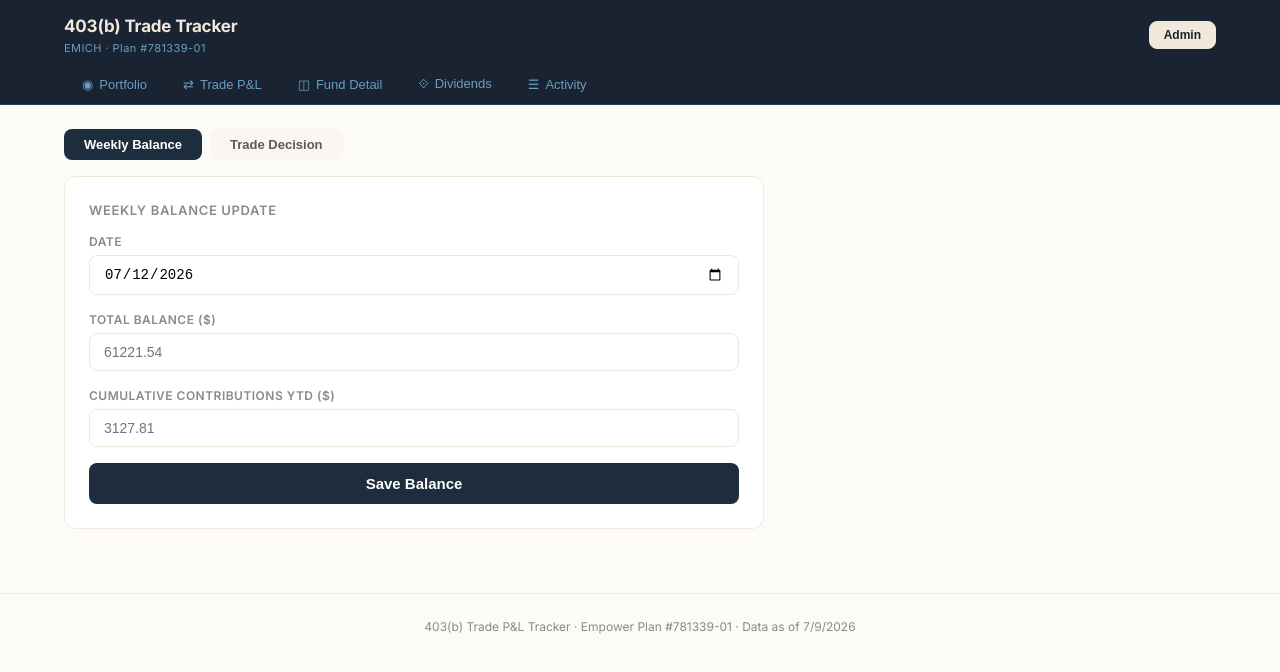
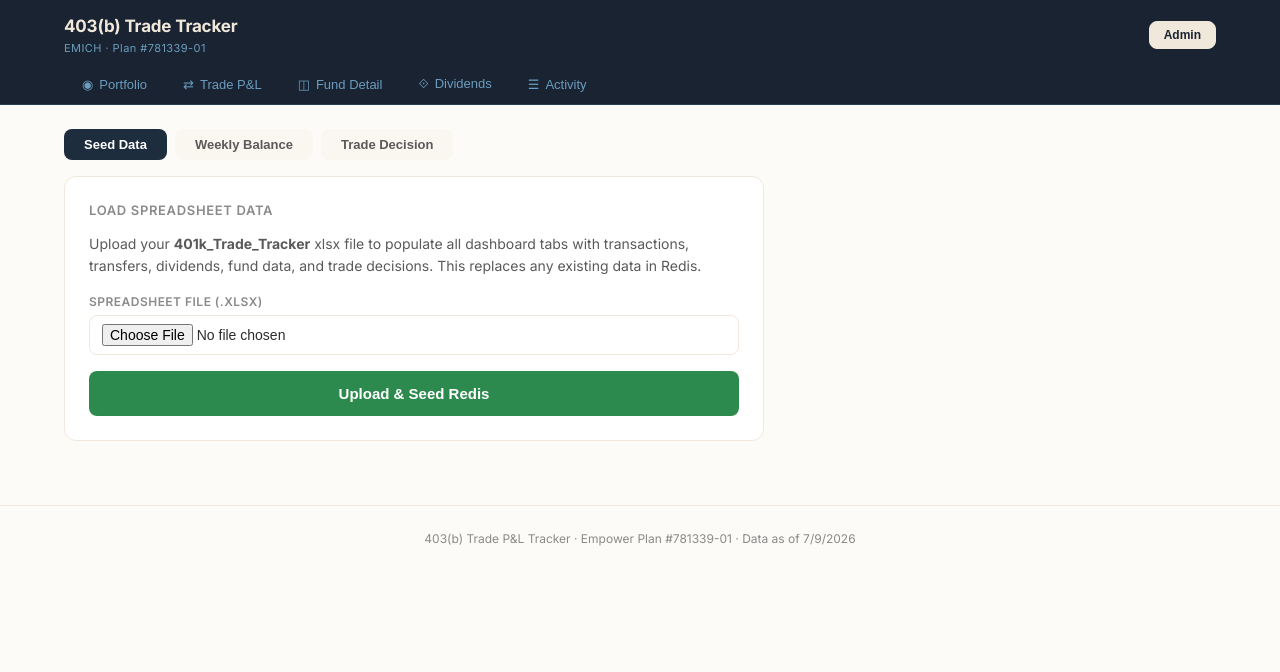
Before and after one commit to Jamesm2009/trade-tracker, a Next.js app: page / in a window 1280 px wide. Both pictures are taken after a click on the button "Admin". Shown: the top 672 px of the page. Built offline with nearby package versions, Linux system fonts and the light colour scheme; no server answers; the database is empty.

Commit message:
Update AdminTab.js

```diff
--- a/src/components/AdminTab.js
+++ b/src/components/AdminTab.js
@@ -1,28 +1,28 @@
 'use client';
-
-import { useState } from 'react';
+import { useState, useRef } from 'react';
 
 export default function AdminTab({ data, onRefresh }) {
-  const [activeForm, setActiveForm] = useState('balance');
+  const [activeForm, setActiveForm] = useState('seed');
   const [status, setStatus] = useState(null);
   const [loading, setLoading] = useState(false);
+  const fileRef = useRef(null);
 
-  // Balance form
-  const [balDate, setBalDate] = useState(new Date().toISOString().split('T')[0]);
-  const [balAmount, setBalAmount] = useState('');
-  const [balContribs, setBalContribs] = useState('');
+  // Balance form state
+  const [balDate, setBD] = useState(new Date().toISOString().split('T')[0]);
+  const [balAmt, setBA] = useState('');
+  const [balC, setBC] = useState('');
 
-  // Trade form
-  const [tradeNum, setTradeNum] = useState('');
-  const [tradeDate, setTradeDate] = useState(new Date().toISOString().split('T')[0]);
-  const [tradeDesc, setTradeDesc] = useState('');
-  const [tradeSold, setTradeSold] = useState('');
-  const [tradeBought, setTradeBought] = useState('');
-  const [tradeFundsSold, setTradeFundsSold] = useState('');
-  const [tradeFundsBought, setTradeFundsBought] = useState('');
-  const [tradeNotes, setTradeNotes] = useState('');
-  const [tradeRegime, setTradeRegime] = useState('');
-  const [tradeStatus, setTradeStatus] = useState('Open');
+  // Trade form state
+  const [tradeNum, setTN] = useState('');
+  const [tradeDate, setTDate] = useState(new Date().toISOString().split('T')[0]);
+  const [tradeDesc, setTDe] = useState('');
+  const [tradeSold, setTS] = useState('');
+  const [tradeBought, setTB] = useState('');
+  const [tradeFundsSold, setTFS] = useState('');
+  const [tradeFundsBought, setTFB] = useState('');
+  const [tradeNotes, setTNo] = useState('');
+  const [tradeRegime, setTR] = useState('');
+  const [tradeStatus, setTSt] = useState('Open');
 
   async function submitForm(action, payload) {
     setLoading(true);
@@ -46,27 +46,50 @@ export default function AdminTab({ data, onRefresh }) {
     setLoading(false);
   }
 
+  async function handleSeed() {
+    const file = fileRef.current?.files?.[0];
+    if (!file) {
+      setStatus({ type: 'error', msg: 'Please select your xlsx file first' });
+      return;
+    }
+    setLoading(true);
+    setStatus({ type: 'info', msg: 'Uploading and processing spreadsheet… this may take 15–30 seconds.' });
+
+    try {
+      const formData = new FormData();
+      formData.append('file', file);
+
+      const res = await fetch('/api/seed', { method: 'POST', body: formData });
+      const json = await res.json();
+
+      if (res.ok) {
+        const r = json.results;
+        setStatus({
+          type: 'success',
+          msg: `Seed complete! Loaded ${r.transactions} transactions, ${r.transferDetail} transfer details, ${r.trades} trades, ${r.dividendDetail} dividends, ${r.ytdFunds} fund summaries, ${r.fundUniverse} funds, ${r.weeklyBalance} balance entries, ${r.fundPrices} price entries.`,
+        });
+        if (onRefresh) onRefresh();
+      } else {
+        setStatus({ type: 'error', msg: json.error || 'Seed failed' });
+      }
+    } catch (e) {
+      setStatus({ type: 'error', msg: e.message });
+    }
+    setLoading(false);
+  }
+
   const inputStyle = {
-    padding: '10px 14px',
-    fontSize: 14,
-    border: '1px solid var(--sand-200)',
-    borderRadius: 'var(--radius)',
-    outline: 'none',
-    width: '100%',
-    background: 'white',
+    padding: '10px 14px', fontSize: 14,
+    border: '1px solid var(--sand-200)', borderRadius: 'var(--radius)',
+    outline: 'none', width: '100%', background: 'white',
   };
-
   const labelStyle = {
-    fontSize: 12,
-    fontWeight: 600,
-    color: 'var(--text-light)',
-    textTransform: 'uppercase',
-    letterSpacing: '0.04em',
-    marginBottom: 4,
-    display: 'block',
+    fontSize: 12, fontWeight: 600, color: 'var(--text-light)',
+    textTransform: 'uppercase', letterSpacing: '0.04em', marginBottom: 4, display: 'block',
   };
 
   const forms = [
+    { id: 'seed', label: 'Seed Data' },
     { id: 'balance', label: 'Weekly Balance' },
     { id: 'trade', label: 'Trade Decision' },
   ];
@@ -74,20 +97,16 @@ export default function AdminTab({ data, onRefresh }) {
   return (
     <div style={{ display: 'grid', gap: 16, maxWidth: 700 }}>
       {/* Form selector */}
-      <div style={{ display: 'flex', gap: 8 }}>
+      <div style={{ display: 'flex', gap: 8, flexWrap: 'wrap' }}>
         {forms.map(f => (
           <button
             key={f.id}
             onClick={() => { setActiveForm(f.id); setStatus(null); }}
             style={{
-              padding: '8px 20px',
-              fontSize: 13,
-              fontWeight: 600,
+              padding: '8px 20px', fontSize: 13, fontWeight: 600,
               color: activeForm === f.id ? 'white' : 'var(--text-mid)',
               background: activeForm === f.id ? 'var(--navy-800)' : 'var(--sand-100)',
-              border: 'none',
-              borderRadius: 'var(--radius)',
-              cursor: 'pointer',
+              border: 'none', borderRadius: 'var(--radius)', cursor: 'pointer',
             }}
           >
             {f.label}
@@ -95,67 +114,81 @@ export default function AdminTab({ data, onRefresh }) {
         ))}
       </div>
 
-      {/* Status message */}
+      {/* Status */}
       {status && (
         <div style={{
-          padding: '10px 16px',
-          borderRadius: 'var(--radius)',
-          fontSize: 14,
-          fontWeight: 600,
-          background: status.type === 'success' ? 'var(--green-bg)' : 'var(--red-bg)',
-          color: status.type === 'success' ? 'var(--green-gain)' : 'var(--red-loss)',
+          padding: '12px 16px', borderRadius: 'var(--radius)', fontSize: 14, lineHeight: 1.6,
+          fontWeight: status.type === 'info' ? 500 : 600,
+          background: status.type === 'success' ? 'var(--green-bg)' : status.type === 'error' ? 'var(--red-bg)' : 'var(--ivory)',
+          color: status.type === 'success' ? 'var(--green-gain)' : status.type === 'error' ? 'var(--red-loss)' : 'var(--text-mid)',
         }}>
           {status.msg}
         </div>
       )}
 
-      {/* Weekly Balance Update */}
+      {/* ===== SEED DATA ===== */}
+      {activeForm === 'seed' && (
+        <div className="card">
+          <div className="card-header">Load Spreadsheet Data</div>
+          <div style={{ fontSize: 14, color: 'var(--text-mid)', marginBottom: 16, lineHeight: 1.6 }}>
+            Upload your <strong>401k_Trade_Tracker</strong> xlsx file to populate all dashboard tabs
+            with transactions, transfers, dividends, fund data, and trade decisions.
+            This replaces any existing data in Redis.
+          </div>
+          <div style={{ display: 'grid', gap: 16 }}>
+            <div>
+              <label style={labelStyle}>Spreadsheet File (.xlsx)</label>
+              <input
+                ref={fileRef}
+                type="file"
+                accept=".xlsx,.xls"
+                style={{
+                  ...inputStyle,
+                  padding: '8px 12px',
+                  cursor: 'pointer',
+                }}
+              />
+            </div>
+            <button
+              disabled={loading}
+              onClick={handleSeed}
+              style={{
+                padding: '14px', fontSize: 15, fontWeight: 600, color: 'white',
+                background: loading ? 'var(--blue-400)' : 'var(--green-gain)',
+                border: 'none', borderRadius: 'var(--radius)',
+                cursor: loading ? 'wait' : 'pointer',
+              }}
+            >
+              {loading ? 'Processing spreadsheet…' : 'Upload & Seed Redis'}
+            </button>
+          </div>
+        </div>
+      )}
+
+      {/* ===== WEEKLY BALANCE ===== */}
       {activeForm === 'balance' && (
         <div className="card">
           <div className="card-header">Weekly Balance Update</div>
           <div style={{ display: 'grid', gap: 16, marginTop: 8 }}>
             <div>
               <label style={labelStyle}>Date</label>
-              <input type="date" value={balDate} onChange={e => setBalDate(e.target.value)} style={inputStyle} />
+              <input type="date" value={balDate} onChange={e => setBD(e.target.value)} style={inputStyle} />
             </div>
             <div>
               <label style={labelStyle}>Total Balance ($)</label>
-              <input
-                type="number"
-                step="0.01"
-                value={balAmount}
-                onChange={e => setBalAmount(e.target.value)}
-                placeholder="61221.54"
-                style={inputStyle}
-              />
+              <input type="number" step="0.01" value={balAmt} onChange={e => setBA(e.target.value)} placeholder="61221.54" style={inputStyle} />
             </div>
             <div>
               <label style={labelStyle}>Cumulative Contributions YTD ($)</label>
-              <input
-                type="number"
-                step="0.01"
-                value={balContribs}
-                onChange={e => setBalContribs(e.target.value)}
-                placeholder="3127.81"
-                style={inputStyle}
-              />
+              <input type="number" step="0.01" value={balC} onChange={e => setBC(e.target.value)} placeholder="3127.81" style={inputStyle} />
             </div>
             <button
-              disabled={loading || !balAmount}
-              onClick={() => submitForm('update_balance', {
-                date: balDate,
-                balance: parseFloat(balAmount),
-                contributions_ytd: parseFloat(balContribs) || 0,
-              })}
+              disabled={loading || !balAmt}
+              onClick={() => submitForm('update_balance', { date: balDate, balance: parseFloat(balAmt), contributions_ytd: parseFloat(balC) || 0 })}
               style={{
-                padding: '12px',
-                fontSize: 15,
-                fontWeight: 600,
-                color: 'white',
+                padding: 12, fontSize: 15, fontWeight: 600, color: 'white',
                 background: loading ? 'var(--blue-400)' : 'var(--navy-800)',
-                border: 'none',
-                borderRadius: 'var(--radius)',
-                cursor: loading ? 'wait' : 'pointer',
+                border: 'none', borderRadius: 'var(--radius)', cursor: loading ? 'wait' : 'pointer',
               }}
             >
               {loading ? 'Saving…' : 'Save Balance'}
@@ -164,90 +197,39 @@ export default function AdminTab({ data, onRefresh }) {
         </div>
       )}
 
-      {/* Trade Decision */}
+      {/* ===== TRADE DECISION ===== */}
       {activeForm === 'trade' && (
         <div className="card">
           <div className="card-header">Log Trade Decision</div>
           <div style={{ display: 'grid', gap: 16, marginTop: 8 }}>
             <div style={{ display: 'grid', gridTemplateColumns: '1fr 2fr', gap: 12 }}>
-              <div>
-                <label style={labelStyle}>Trade #</label>
-                <input type="number" value={tradeNum} onChange={e => setTradeNum(e.target.value)} style={inputStyle} placeholder="3" />
-              </div>
-              <div>
-                <label style={labelStyle}>Date</label>
-                <input type="date" value={tradeDate} onChange={e => setTradeDate(e.target.value)} style={inputStyle} />
-              </div>
+              <div><label style={labelStyle}>Trade #</label><input type="number" value={tradeNum} onChange={e => setTN(e.target.value)} style={inputStyle} placeholder="3" /></div>
+              <div><label style={labelStyle}>Date</label><input type="date" value={tradeDate} onChange={e => setTDate(e.target.value)} style={inputStyle} /></div>
             </div>
-            <div>
-              <label style={labelStyle}>Description</label>
-              <input value={tradeDesc} onChange={e => setTradeDesc(e.target.value)} style={inputStyle} placeholder="Cash → PIMIX + PRRIX (all sources)" />
+            <div><label style={labelStyle}>Description</label><input value={tradeDesc} onChange={e => setTDe(e.target.value)} style={inputStyle} placeholder="Cash → PIMIX + PRRIX (all sources)" /></div>
+            <div style={{ display: 'grid', gridTemplateColumns: '1fr 1fr', gap: 12 }}>
+              <div><label style={labelStyle}>Total Sold ($)</label><input type="number" step="0.01" value={tradeSold} onChange={e => setTS(e.target.value)} style={inputStyle} /></div>
+              <div><label style={labelStyle}>Total Bought ($)</label><input type="number" step="0.01" value={tradeBought} onChange={e => setTB(e.target.value)} style={inputStyle} /></div>
             </div>
             <div style={{ display: 'grid', gridTemplateColumns: '1fr 1fr', gap: 12 }}>
-              <div>
-                <label style={labelStyle}>Total Sold ($)</label>
-                <input type="number" step="0.01" value={tradeSold} onChange={e => setTradeSold(e.target.value)} style={inputStyle} />
-              </div>
-              <div>
-                <label style={labelStyle}>Total Bought ($)</label>
-                <input type="number" step="0.01" value={tradeBought} onChange={e => setTradeBought(e.target.value)} style={inputStyle} />
-              </div>
+              <div><label style={labelStyle}>Funds Sold</label><input value={tradeFundsSold} onChange={e => setTFS(e.target.value)} style={inputStyle} placeholder="NOBOX, PIMIX" /></div>
+              <div><label style={labelStyle}>Funds Bought</label><input value={tradeFundsBought} onChange={e => setTFB(e.target.value)} style={inputStyle} placeholder="General Account" /></div>
             </div>
-            <div style={{ display: 'grid', gridTemplateColumns: '1fr 1fr', gap: 12 }}>
-              <div>
-                <label style={labelStyle}>Funds Sold</label>
-                <input value={tradeFundsSold} onChange={e => setTradeFundsSold(e.target.value)} style={inputStyle} placeholder="NOBOX, PIMIX" />
-              </div>
-              <div>
-                <label style={labelStyle}>Funds Bought</label>
-                <input value={tradeFundsBought} onChange={e => setTradeFundsBought(e.target.value)} style={inputStyle} placeholder="General Account" />
-              </div>
-            </div>
-            <div>
-              <label style={labelStyle}>Macro Regime</label>
-              <input value={tradeRegime} onChange={e => setTradeRegime(e.target.value)} style={inputStyle} placeholder="Risk-On Expansion" />
-            </div>
-            <div>
-              <label style={labelStyle}>Trade Notes / Rationale</label>
-              <textarea
-                value={tradeNotes}
-                onChange={e => setTradeNotes(e.target.value)}
-                rows={3}
-                style={{ ...inputStyle, resize: 'vertical' }}
-                placeholder="Why did you make this trade? What was the thesis?"
-              />
-            </div>
-            <div>
-              <label style={labelStyle}>Status</label>
-              <select value={tradeStatus} onChange={e => setTradeStatus(e.target.value)} style={inputStyle}>
-                <option>Open</option>
-                <option>Closed</option>
-                <option>Closed → Trade #</option>
-              </select>
-            </div>
+            <div><label style={labelStyle}>Macro Regime</label><input value={tradeRegime} onChange={e => setTR(e.target.value)} style={inputStyle} placeholder="Risk-On Expansion" /></div>
+            <div><label style={labelStyle}>Trade Notes / Rationale</label><textarea value={tradeNotes} onChange={e => setTNo(e.target.value)} rows={3} style={{ ...inputStyle, resize: 'vertical' }} placeholder="Why did you make this trade? What was the thesis?" /></div>
+            <div><label style={labelStyle}>Status</label><select value={tradeStatus} onChange={e => setTSt(e.target.value)} style={inputStyle}><option>Open</option><option>Closed</option></select></div>
             <button
               disabled={loading || !tradeNum || !tradeDesc}
               onClick={() => submitForm('update_trade', {
-                trade_num: parseInt(tradeNum),
-                date: tradeDate,
-                description: tradeDesc,
-                total_sold: parseFloat(tradeSold) || null,
-                total_bought: parseFloat(tradeBought) || null,
-                funds_sold: tradeFundsSold,
-                funds_bought: tradeFundsBought,
-                notes: tradeNotes,
-                macro_regime: tradeRegime,
-                status: tradeStatus,
+                trade_num: parseInt(tradeNum), date: tradeDate, description: tradeDesc,
+                total_sold: parseFloat(tradeSold) || null, total_bought: parseFloat(tradeBought) || null,
+                funds_sold: tradeFundsSold, funds_bought: tradeFundsBought,
+                notes: tradeNotes, macro_regime: tradeRegime, status: tradeStatus,
               })}
               style={{
-                padding: '12px',
-                fontSize: 15,
-                fontWeight: 600,
-                color: 'white',
+                padding: 12, fontSize: 15, fontWeight: 600, color: 'white',
                 background: loading ? 'var(--blue-400)' : 'var(--navy-800)',
-                border: 'none',
-                borderRadius: 'var(--radius)',
-                cursor: loading ? 'wait' : 'pointer',
+                border: 'none', borderRadius: 'var(--radius)', cursor: loading ? 'wait' : 'pointer',
               }}
             >
               {loading ? 'Saving…' : 'Save Trade'}
```
